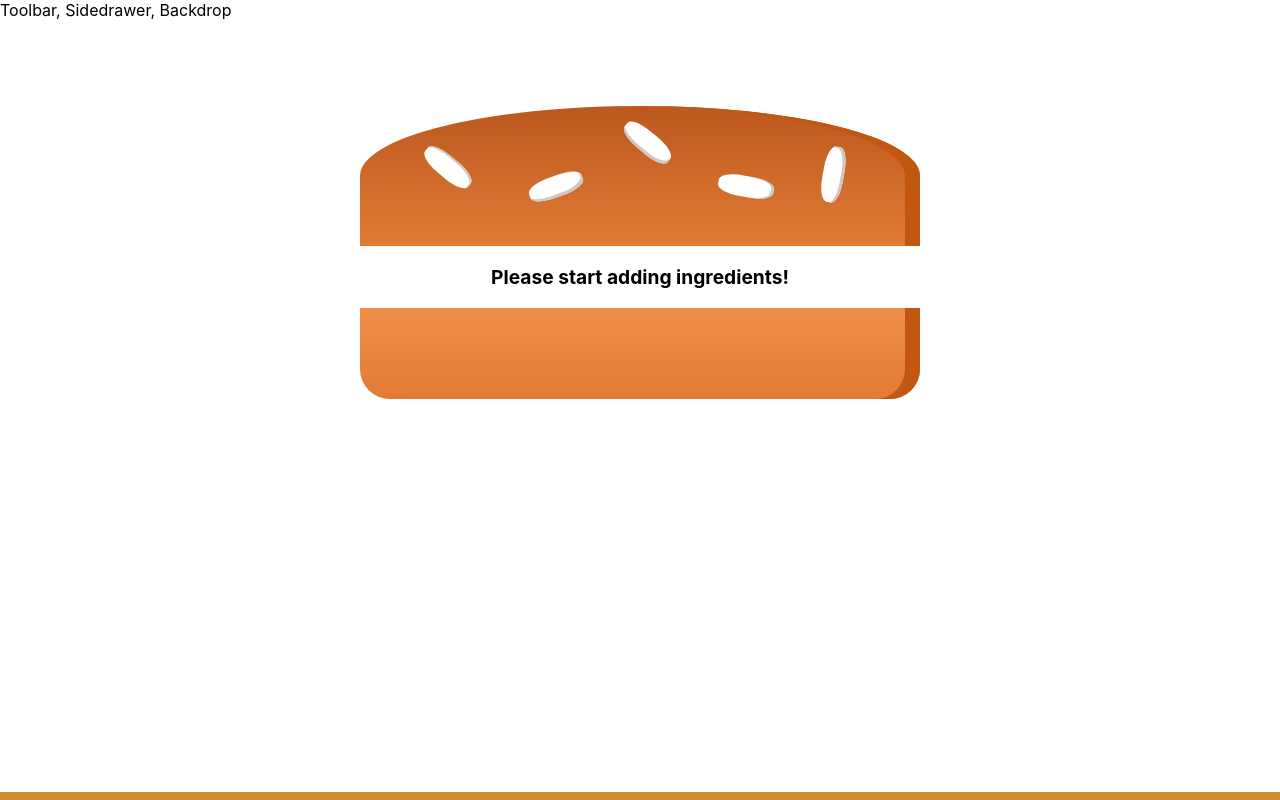
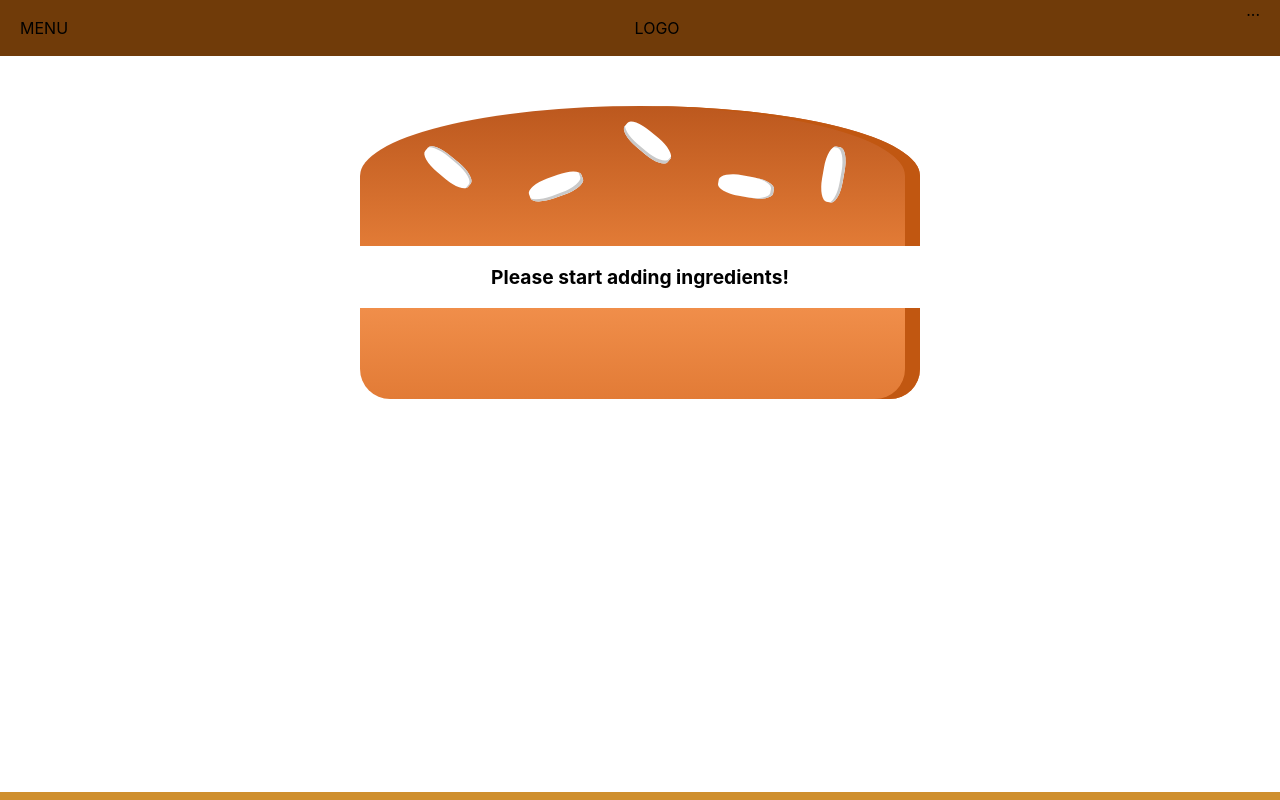
Before and after one commit to MOray-18/my-burger, a React (Create React App) app: page / in a window 1280 px wide. Shown: the top 800 px of the page. Built offline with nearby package versions, Linux system fonts and the light colour scheme.

Commit message:
add toolbar component

```diff
--- a/src/components/Layout/Layout.js
+++ b/src/components/Layout/Layout.js
@@ -1,10 +1,12 @@
-import React from "react";
+import React from 'react';
 
-import Aux from "../../hoc/Aux";
-import classes from "./Layout.module.css";
+import Aux from '../../hoc/Aux';
+import classes from './Layout.module.css';
+import Toolbar from '../Navigation/Toolbar/Toolbar';
 
-const layout = (props) => (
+const layout = props => (
   <Aux>
+    <Toolbar />
     <div>Toolbar, Sidedrawer, Backdrop</div>
     <main className={classes.Content}>{props.children}</main>
   </Aux>
```
